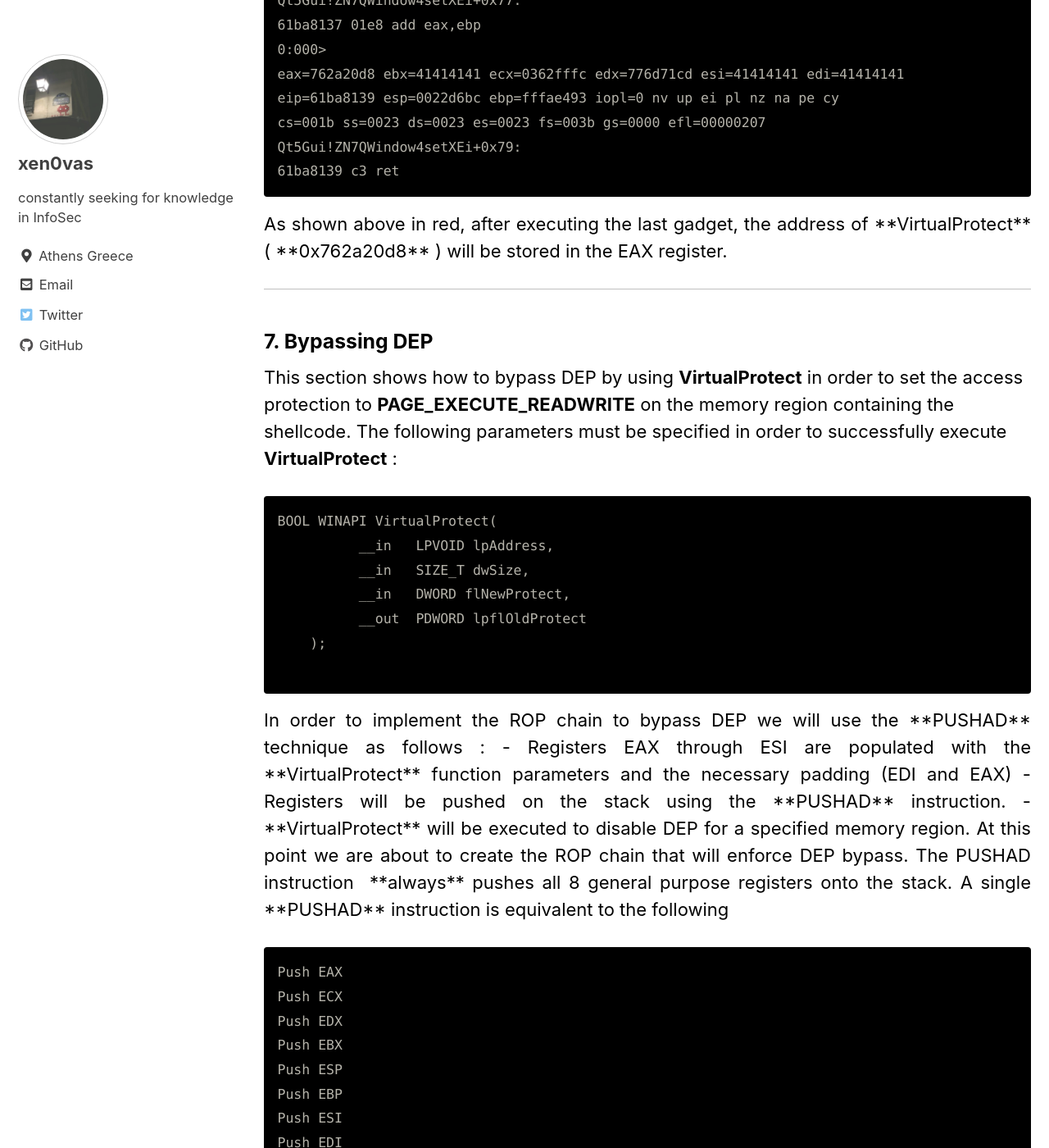
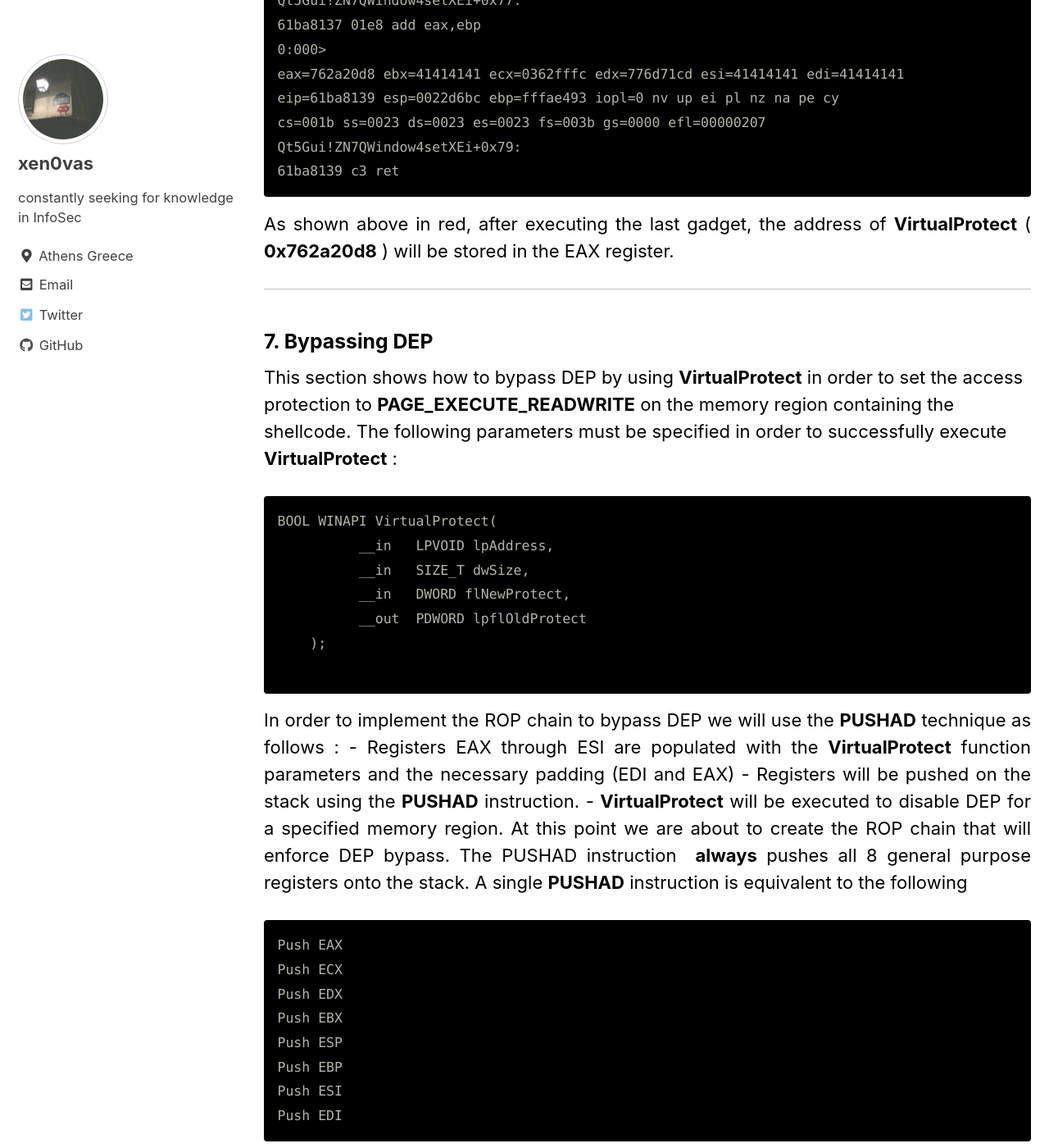
Before and after one commit to xen0vas/xen0vas.github.io, a Jekyll site: the page built from _posts/2021-02-18-cloudme-v1-11-2-dep-bypass-using-rop-gadgets.md, in a window 1280 px wide and 1400 px high, scrolled down 53519 px. Shown: the whole window at 82% size. Built offline with Jekyll 4.4.1, drawn with Linux system fonts in a browser that asks for light colours; cached includes are drawn as plain includes; some of the changed text lies outside the part shown.

Commit message:
CloudMe v1.11.2 DEP bypass using ROP gadgets

````diff
--- a/_posts/2021-02-18-cloudme-v1-11-2-dep-bypass-using-rop-gadgets.md
+++ b/_posts/2021-02-18-cloudme-v1-11-2-dep-bypass-using-rop-gadgets.md
@@ -1607,7 +1607,7 @@
 ```
 
 <p align="justify">
-As shown above in red, after executing the last gadget, the address of **VirtualProtect** ( **0x762a20d8** ) will be stored in the EAX register.
+As shown above in red, after executing the last gadget, the address of <b>VirtualProtect</b> ( <b>0x762a20d8</b> ) will be stored in the EAX register.
 </p>
 
 * * *
@@ -1627,15 +1627,15 @@
 ```
 
 <p align="justify">
-In order to implement the ROP chain to bypass DEP we will use the **PUSHAD** technique as follows :
-
-- Registers EAX through ESI are populated with the **VirtualProtect** function parameters and the necessary padding (EDI and EAX)
-- Registers will be pushed on the stack using the **PUSHAD** instruction.
-- **VirtualProtect** will be executed to disable DEP for a specified memory region.
+In order to implement the ROP chain to bypass DEP we will use the <b>PUSHAD</b> technique as follows :
+
+- Registers EAX through ESI are populated with the <b>VirtualProtect</b> function parameters and the necessary padding (EDI and EAX)
+- Registers will be pushed on the stack using the <b>PUSHAD</b> instruction.
+- <b>VirtualProtect</b> will be executed to disable DEP for a specified memory region.
 
 At this point we are about to create the ROP chain that will enforce DEP bypass.
 
-The PUSHAD instruction&nbsp; **always** pushes all 8 general purpose registers onto the stack. A single **PUSHAD** instruction is equivalent to the following
+The PUSHAD instruction&nbsp; <b>always</b> pushes all 8 general purpose registers onto the stack. A single <b>PUSHAD</b> instruction is equivalent to the following
 </p>
 
 
@@ -1674,7 +1674,7 @@
 
 
 <p align="justify">
-Unfortunately, the ROP chains generated with **mona.py** won't fit our needs, because some gadgets are missing. Nevertheless, we can still implement the ROP chain manually with the help of the generated gadgets from **mona.py.** Also, the ROP chain should be manually implemented, because we have already used some gadgets before, in order to dynamically load the **VirtualProtect** address, and this should cause changes to the sequence of the chain and also the sequence of the gadgets.
+Unfortunately, the ROP chains generated with <b>mona.py</b> won't fit our needs, because some gadgets are missing. Nevertheless, we can still implement the ROP chain manually with the help of the generated gadgets from <b>mona.py</b>. Also, the ROP chain should be manually implemented, because we have already used some gadgets before, in order to dynamically load the <b>VirtualProtect</b> address, and this should cause changes to the sequence of the chain and also the sequence of the gadgets.
 </p>
 
 
````
